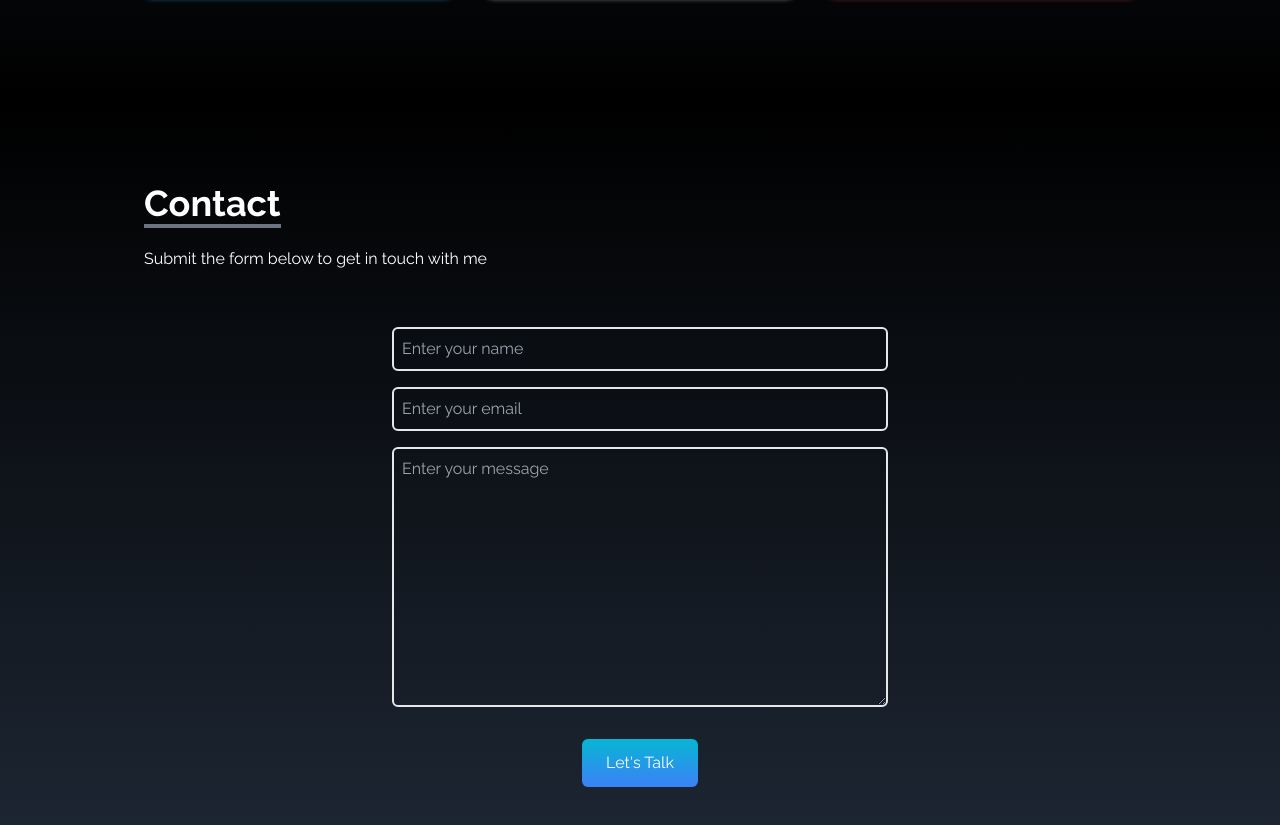
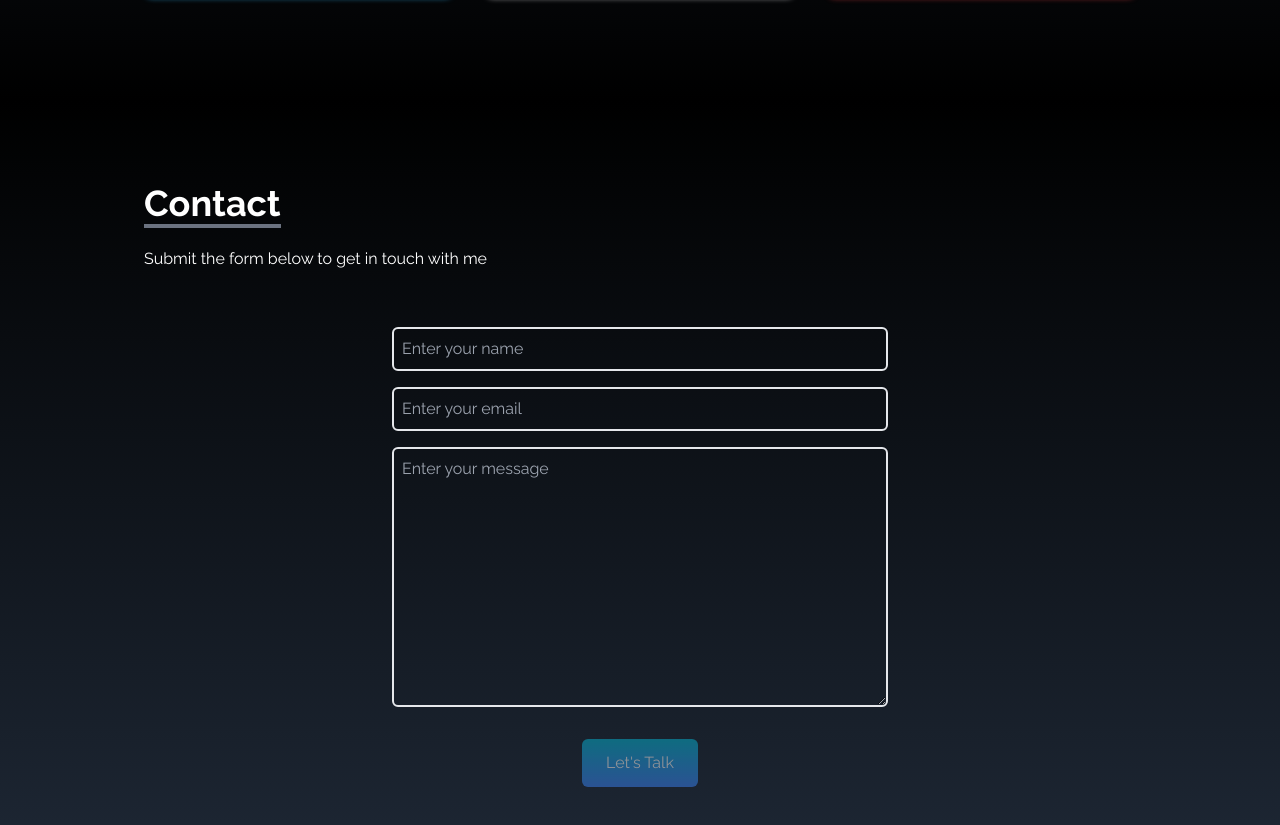
Before and after one commit to YohanRVV/myportfolio, a React (Vite) app: page / in a window 1280 px wide. Shown: the part 3099-3924 px from the top of the page. Built offline with nearby package versions, Linux system fonts and the light colour scheme.

Commit message:
Actualizar Contact.jsx

```diff
--- a/src/components/Contact.jsx
+++ b/src/components/Contact.jsx
@@ -1,25 +1,93 @@
-// eslint-disable-next-line no-unused-vars
-import React from 'react'
+import React, { useState } from 'react';
 
 const Contact = () => {
-    return (
-        <div name="contact" className='w-full  md:h-screen bg-gradient-to-b from-black to-gray-800 p-4 text-white'>
-            <div className='flex flex-col p-4 justify-center max-w-screen-lg mx-auto h-full'>
-                <div className='pb-8'>
-                    <p className='text-4xl font-bold inline border-b-4 border-gray-500'>Contact</p>
-                    <p className='py-6'>Submit the form below to get in touch with me</p>
-                </div>
-                <div className='flex justify-center items-center'>
-                    <form action="https://getform.io/f/47edf86a-25e5-4c4b-907f-1ad8ef33d869" method='POST' className='flex flex-col w-full md:w-1/2'>
-                        <input type="text" name='name' placeholder='Enter your name' className='p-2 bg-transparent border-2 rounded-md text-white focus:outline-none' />
-                        <input type="email" name='email' placeholder='Enter your email' className='my-4 p-2 bg-transparent border-2 rounded-md text-white focus:outline-none' />
-                        <textarea placeholder='Enter your message' name='message' rows={10} className='p-2 bg-transparent border-2 rounded-md text-white focus:outline-none' />
-                        <button className='text-white bg-gradient-to-b from-cyan-500 to-blue-500 px-6 py-3 my-8 mx-auto flex items-center rounded-md hover:scale-110 duration-300'>Let's Talk</button>
-                    </form>
-                </div>
-            </div>
+  const [name, setName] = useState('');
+  const [email, setEmail] = useState('');
+  const [message, setMessage] = useState('');
+  const [isFormValid, setIsFormValid] = useState(false);
+
+  const handleNameChange = (event) => {
+    setName(event.target.value);
+    validateForm();
+  };
+
+  const handleEmailChange = (event) => {
+    setEmail(event.target.value);
+    validateForm();
+  };
+
+  const handleMessageChange = (event) => {
+    setMessage(event.target.value);
+    validateForm();
+  };
+
+  const validateForm = () => {
+    if (name.trim() !== '' && email.trim() !== '' && message.trim() !== '') {
+      setIsFormValid(true);
+    } else {
+      setIsFormValid(false);
+    }
+  };
+
+  const handleSubmit = (event) => {
+    event.preventDefault();
+    // Si el formulario es válido, puedes enviar los datos aquí.
+    if (isFormValid) {
+      // Enviar el formulario
+    }
+  };
+
+  return (
+    <div name="contact" className="w-full  md:h-screen bg-gradient-to-b from-black to-gray-800 p-4 text-white">
+      <div className="flex flex-col p-4 justify-center max-w-screen-lg mx-auto h-full">
+        <div className="pb-8">
+          <p className="text-4xl font-bold inline border-b-4 border-gray-500">Contact</p>
+          <p className="py-6">Submit the form below to get in touch with me</p>
         </div>
-    )
-}
+        <div className="flex justify-center items-center">
+          <form
+            onSubmit={handleSubmit}
+            action="https://getform.io/f/47edf86a-25e5-4c4b-907f-1ad8ef33d869"
+            method="POST"
+            className="flex flex-col w-full md:w-1/2"
+          >
+            <input
+              type="text"
+              name="name"
+              placeholder="Enter your name"
+              className="p-2 bg-transparent border-2 rounded-md text-white focus:outline-none"
+              value={name}
+              onChange={handleNameChange}
+            />
+            <input
+              type="email"
+              name="email"
+              placeholder="Enter your email"
+              className="my-4 p-2 bg-transparent border-2 rounded-md text-white focus:outline-none"
+              value={email}
+              onChange={handleEmailChange}
+            />
+            <textarea
+              placeholder="Enter your message"
+              name="message"
+              rows={10}
+              className="p-2 bg-transparent border-2 rounded-md text-white focus:outline-none"
+              value={message}
+              onChange={handleMessageChange}
+            />
+            <button
+              className={`text-white bg-gradient-to-b from-cyan-500 to-blue-500 px-6 py-3 my-8 mx-auto flex items-center rounded-md hover:scale-110 duration-300 ${
+                !isFormValid ? 'opacity-50 cursor-not-allowed' : ''
+              }`}
+              disabled={!isFormValid}
+            >
+              Let's Talk
+            </button>
+          </form>
+        </div>
+      </div>
+    </div>
+  );
+};
 
-export default Contact
+export default Contact;
```
